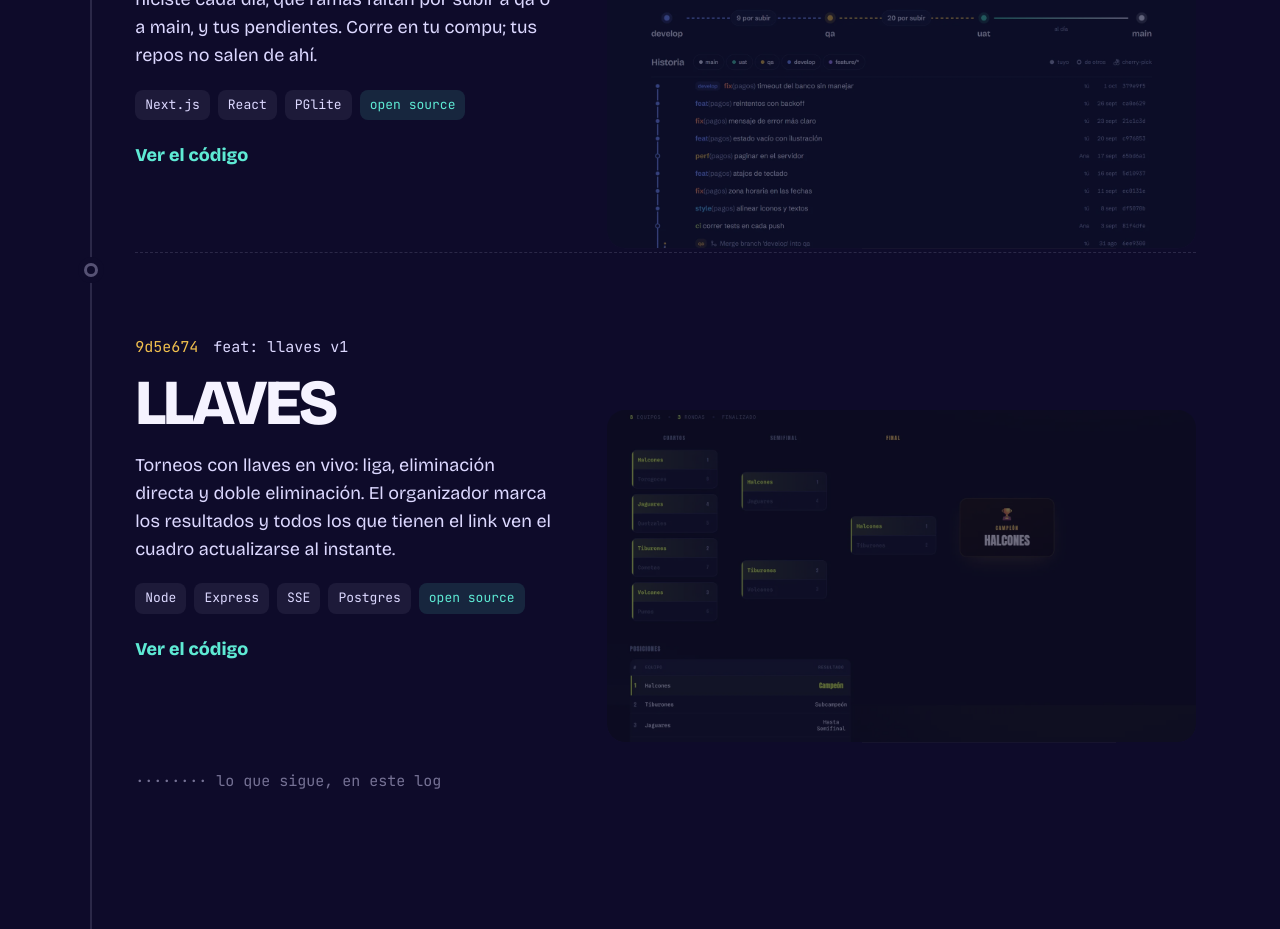
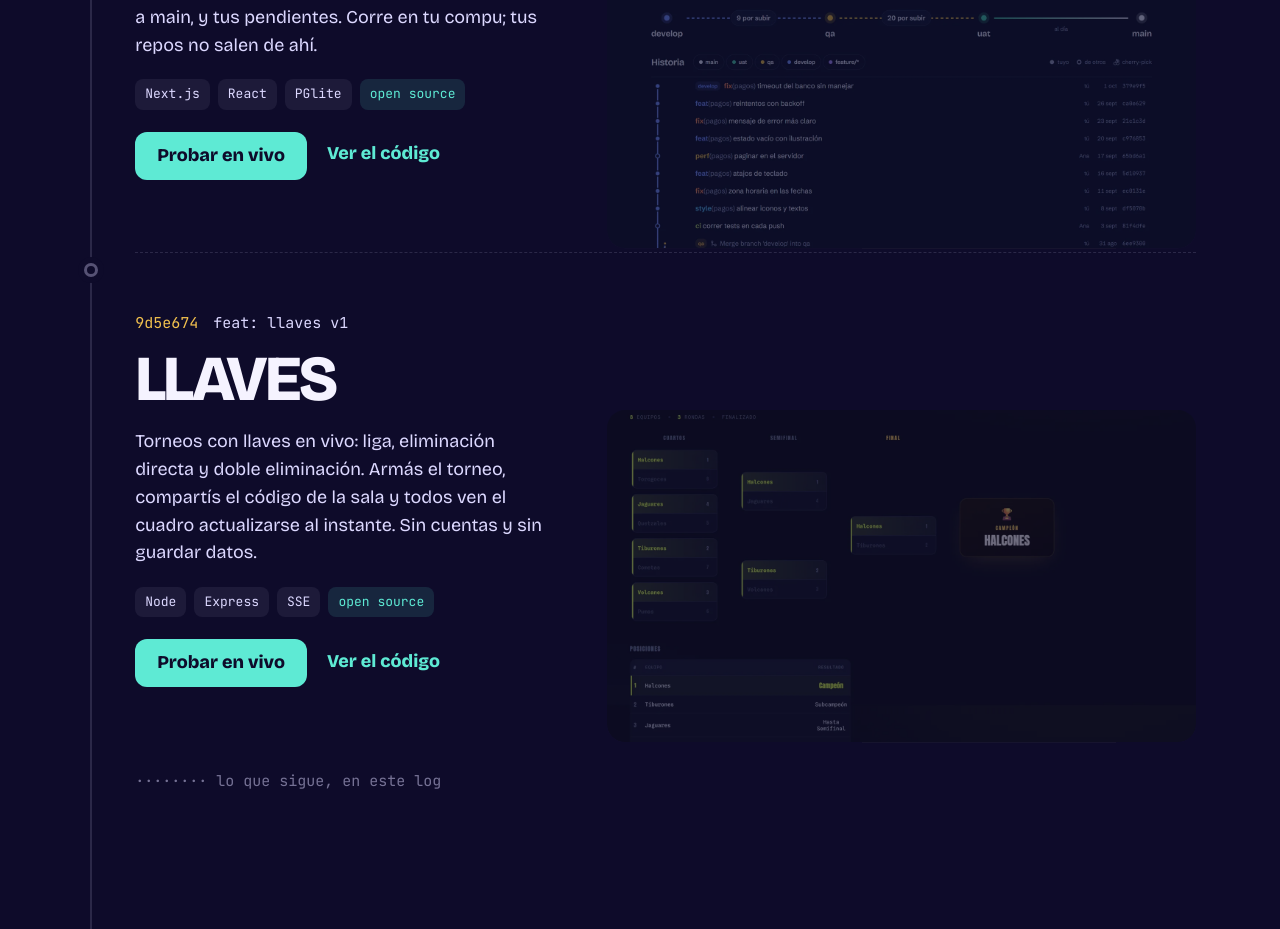
Before and after one commit to jotapoldev/jotapol, a Next.js app: page / in a window 1280 px wide. Shown: the part 1220-2149 px from the top of the page. Built offline with nearby package versions, Linux system fonts and the light colour scheme.

Commit message:
feat: links a las demos en vivo de cada proyecto

```diff
--- a/src/app/globals.css
+++ b/src/app/globals.css
@@ -92,6 +92,7 @@ h1, h2, h3 { text-wrap: balance; }
 .stack { list-style: none; display: flex; flex-wrap: wrap; gap: 8px; padding: 0; margin: 0 0 22px; }
 .stack li { font-family: var(--mono); font-size: 13px; padding: 5px 10px; border-radius: 8px; background: rgba(220, 216, 255, 0.07); color: var(--niebla); }
 .stack li.oss { background: rgba(94, 234, 212, 0.12); color: var(--menta); }
+.plinks { display: flex; align-items: center; gap: 20px; flex-wrap: wrap; margin: 0; }
 .ulink { font-weight: 800; color: var(--menta); text-decoration: none; background: linear-gradient(currentColor, currentColor) 0 100% / 0 2px no-repeat; padding-bottom: 3px; transition: background-size 260ms var(--ease-out); }
 .ulink:hover { background-size: 100% 2px; }
 .shot { margin: 0; min-width: 0; border-radius: 18px; overflow: hidden; box-shadow: 0 0 0 1px var(--line), 0 50px 90px -40px rgba(0, 0, 0, 0.85); }
--- a/src/app/page.tsx
+++ b/src/app/page.tsx
@@ -84,7 +84,10 @@ export default function Home() {
                       {p.stack.map((s) => <li key={s}>{s}</li>)}
                       {p.openSource && <li className="oss">open source</li>}
                     </ul>
-                    <a className="ulink" href={p.codigo} rel="noopener noreferrer">Ver el código</a>
+                    <p className="plinks">
+                      {p.demo && <a className="btn" href={p.demo} rel="noopener noreferrer">Probar en vivo</a>}
+                      <a className="ulink" href={p.codigo} rel="noopener noreferrer">Ver el código</a>
+                    </p>
                   </div>
                   <figure className="shot">
                     <img src={`${process.env.NEXT_PUBLIC_BASE_PATH ?? ""}${p.imagen.src}`} width={1600} height={1100} alt={p.imagen.alt} loading="lazy" decoding="async" />
--- a/src/lib/proyectos.ts
+++ b/src/lib/proyectos.ts
@@ -7,6 +7,7 @@ export type Proyecto = {
   stack: string[];
   openSource: boolean;
   codigo: string;
+  demo?: string;
   imagen: { src: string; alt: string };
 };
 
@@ -20,6 +21,7 @@ export const proyectos: Proyecto[] = [
     stack: ["Next.js", "React", "PGlite"],
     openSource: true,
     codigo: "https://github.com/jotapoldev/shiplog",
+    demo: "https://shiplog.jotapol.com",
     imagen: { src: "/img/shiplog.webp", alt: "Vista de ramas de Shiplog: develop tiene 9 commits que qa todavía no tiene." },
   },
   {
@@ -27,10 +29,11 @@ export const proyectos: Proyecto[] = [
     mensaje: "feat: llaves v1",
     nombre: "LLAVES",
     descripcion:
-      "Torneos con llaves en vivo: liga, eliminación directa y doble eliminación. El organizador marca los resultados y todos los que tienen el link ven el cuadro actualizarse al instante.",
-    stack: ["Node", "Express", "SSE", "Postgres"],
+      "Torneos con llaves en vivo: liga, eliminación directa y doble eliminación. Armás el torneo, compartís el código de la sala y todos ven el cuadro actualizarse al instante. Sin cuentas y sin guardar datos.",
+    stack: ["Node", "Express", "SSE"],
     openSource: true,
     codigo: "https://github.com/jotapoldev/llaves",
+    demo: "https://llaves.jotapol.com",
     imagen: { src: "/img/llaves.webp", alt: "Cuadro de eliminación de LLAVES con ocho equipos y Halcones como campeón." },
   },
 ];
```
